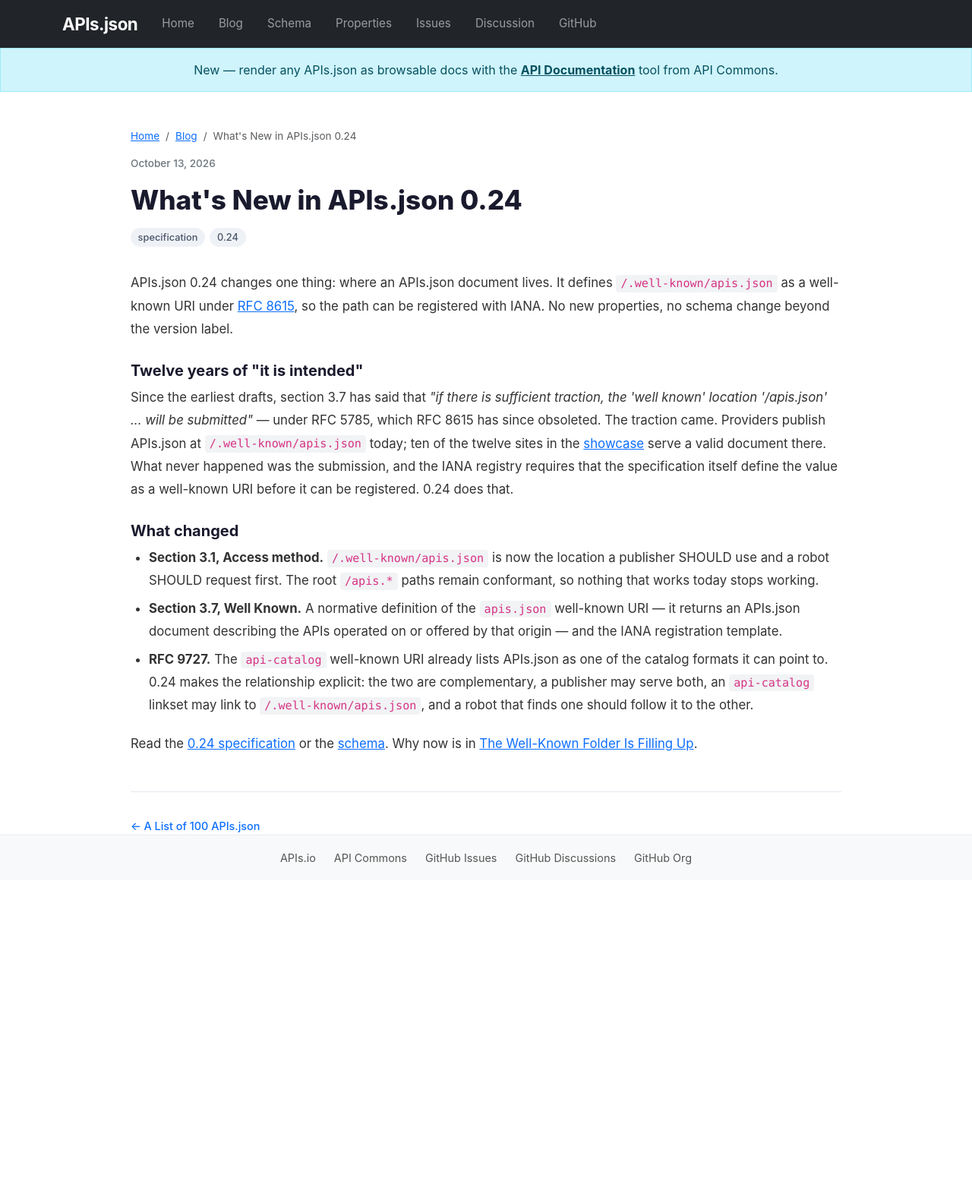
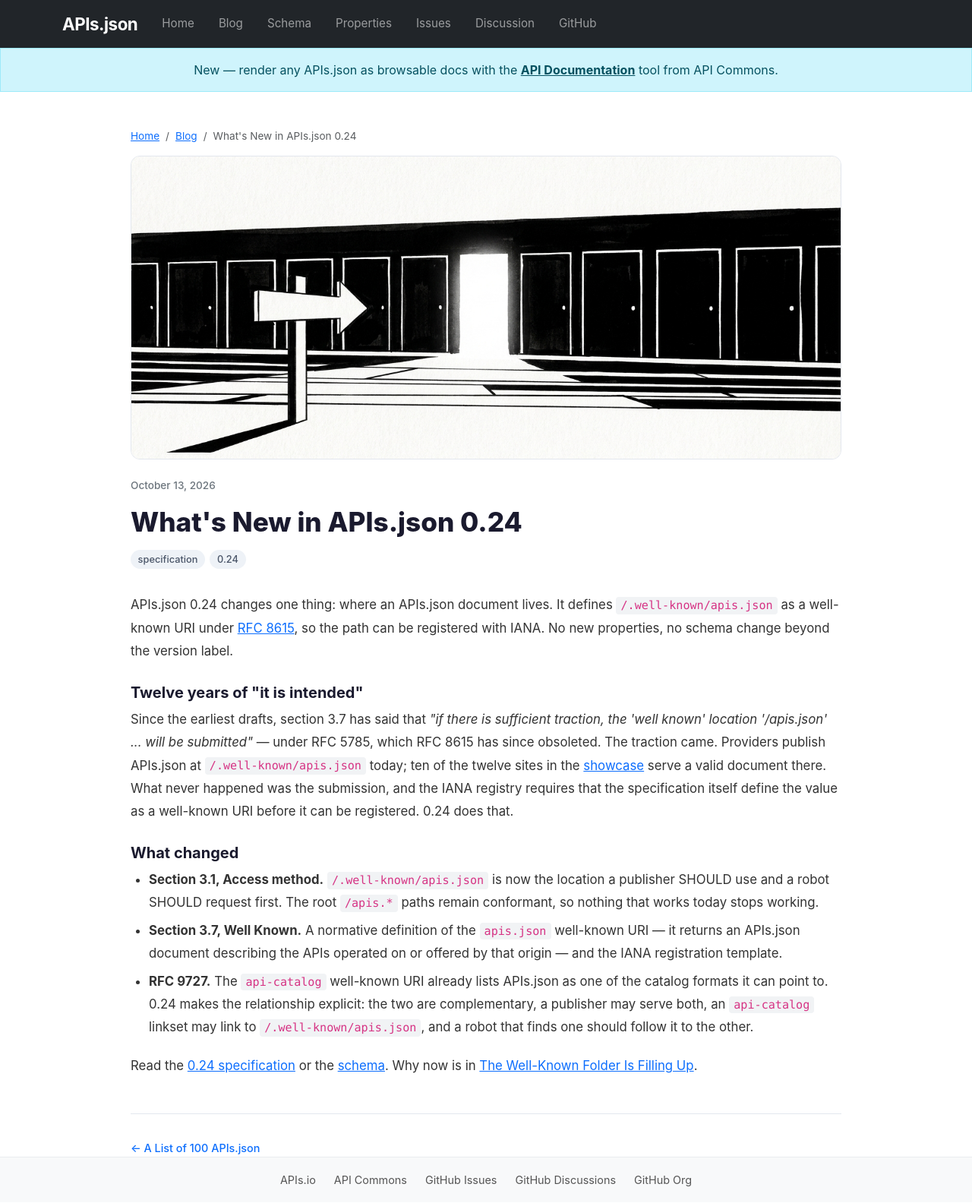
Before and after one commit to apis-json/apis-json-website, a Jekyll site: the page built from _posts/2026-10-13-whats-new-in-apis-json-024.html, in a window 1280 px wide. Shown: the whole page at 76% size. Built offline with Jekyll 4.4.1, drawn with Linux system fonts in a browser that asks for light colours; nearby versions of some CDN libraries; library files that are not in the unit come from our copies; a script that is not in the unit is left out; before the commit the page ends 1160 px from its top, so only the background shows below that.

Commit message:
Add a header image to What's New in APIs.json 0.24
Co-Authored-By: Claude Opus 5.5 <noreply@anthropic.com>

```diff
--- a/_posts/2026-10-13-whats-new-in-apis-json-024.html
+++ b/_posts/2026-10-13-whats-new-in-apis-json-024.html
@@ -5,6 +5,7 @@ date: 2026-10-13
 tags:
   - specification
   - 0.24
+image: /images/whats-new-in-apis-json-024.png
 ---
 
 <p>APIs.json 0.24 changes one thing: where an APIs.json document lives. It defines <code>/.well-known/apis.json</code> as a well-known URI under <a href="https://www.rfc-editor.org/rfc/rfc8615" target="_blank" rel="noopener">RFC 8615</a>, so the path can be registered with IANA. No new properties, no schema change beyond the version label.</p>
```
Also changed, not shown: images/whats-new-in-apis-json-024.png (added).
